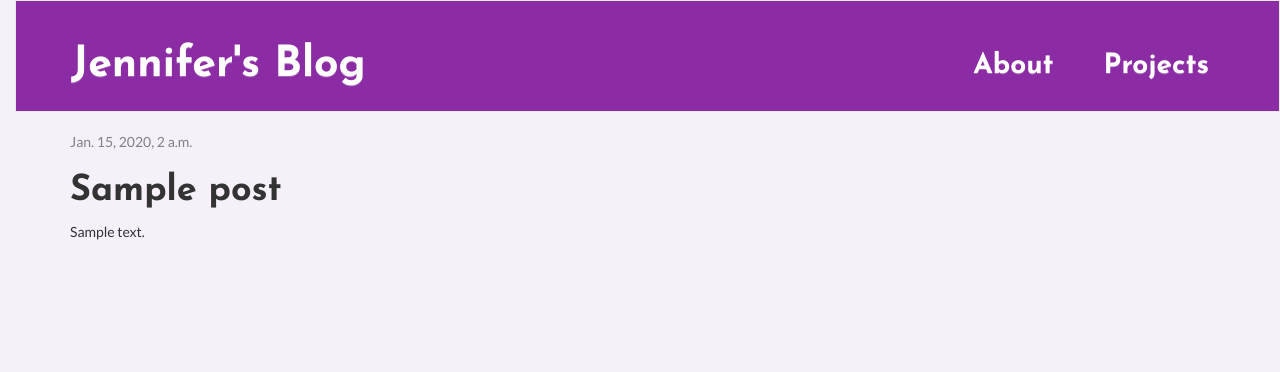
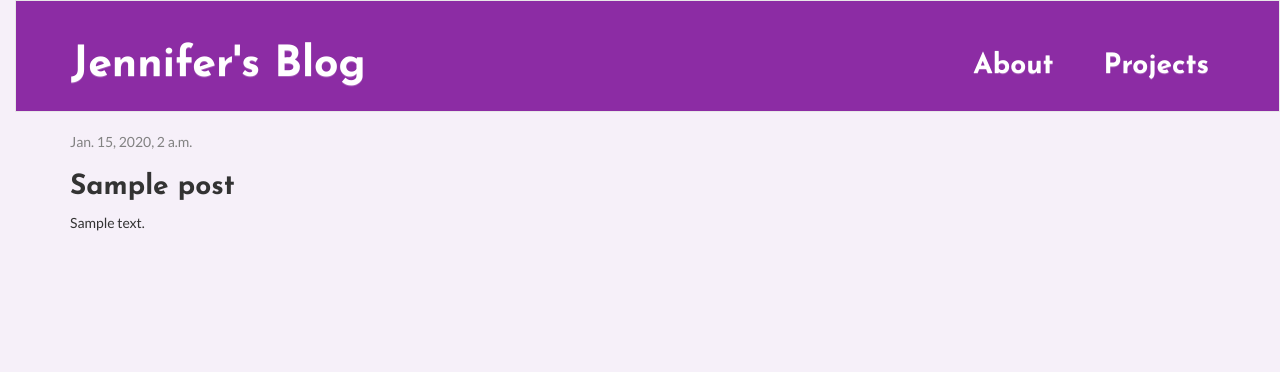
Before and after one commit to jgriffith23/blog-tutorial, a Django app: page /post/1/ in a window 1280 px wide. Shown: the top 372 px of the page. Run offline with Django 3.2, Linux system fonts and the light colour scheme; tables that the repository leaves empty hold one stand-in row (values such as "Sample post"); some libraries are stand-ins or nearby versions.

Commit message:
Fix heading styles

```diff
--- a/blog/static/css/blog.css
+++ b/blog/static/css/blog.css
@@ -71,6 +71,18 @@ h1, h2, h3, h4 {
     color: #000000;
 }
 
+.post h1.title{
+    font-size: 2em;
+}
+
+.post h1 {
+    font-size: 1.75em;
+}
+
+.post h2 {
+    font-size: 1.5em;
+}
+
 .errorlist {
     color: #d70000;
     list-style: none;
--- a/blog/templates/blog/post_detail.html
+++ b/blog/templates/blog/post_detail.html
@@ -12,7 +12,7 @@
 
         {% endif %}
 
-        <h1>{{ post.title }}
+        <h1 class="title">{{ post.title }}
         {% if request.user.is_staff %}
             <a class="btn" href="{% url 'blog:post_edit' pk=post.pk %}"><span class="glyphicon glyphicon-pencil"></span> Edit</a>
         {% endif %}
```
